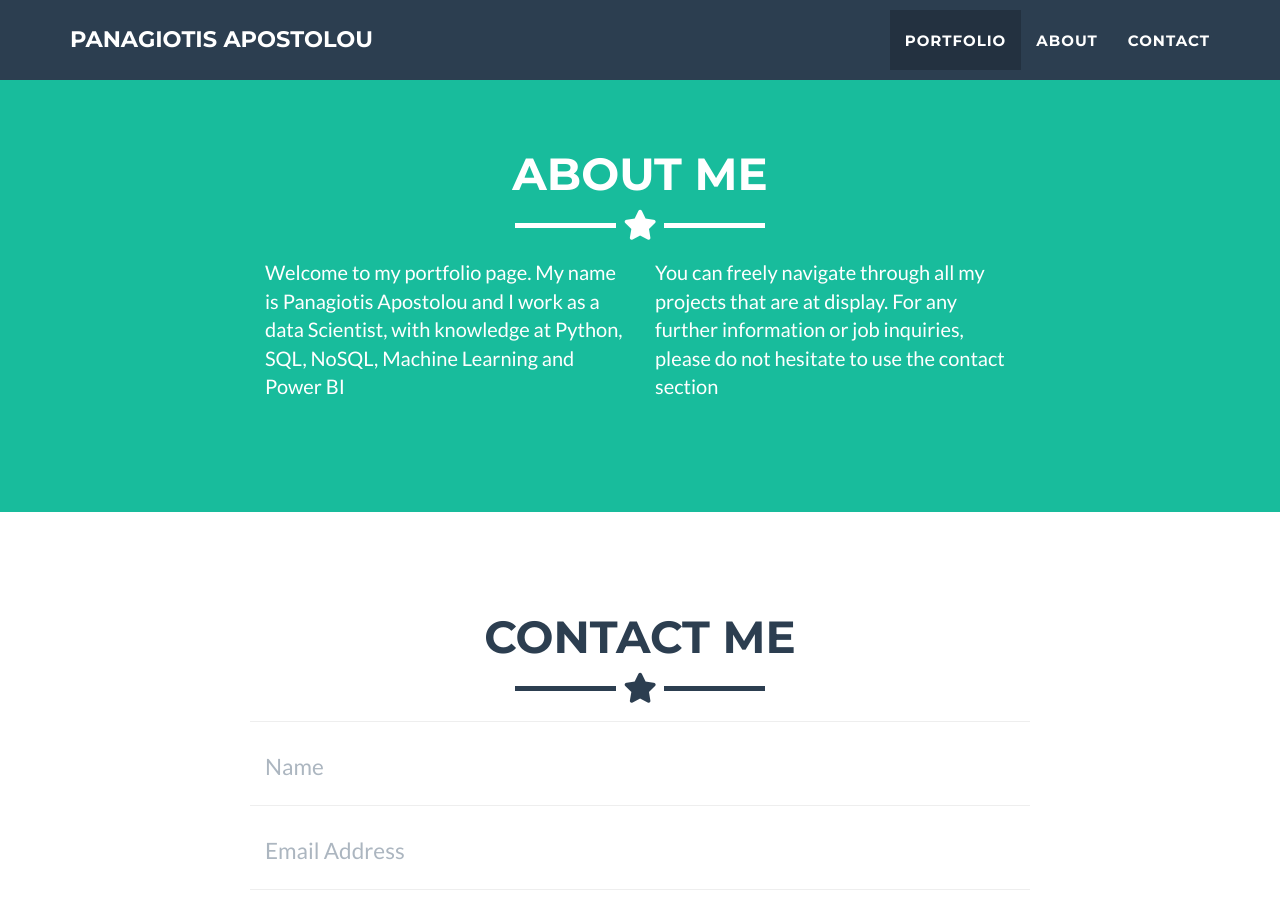
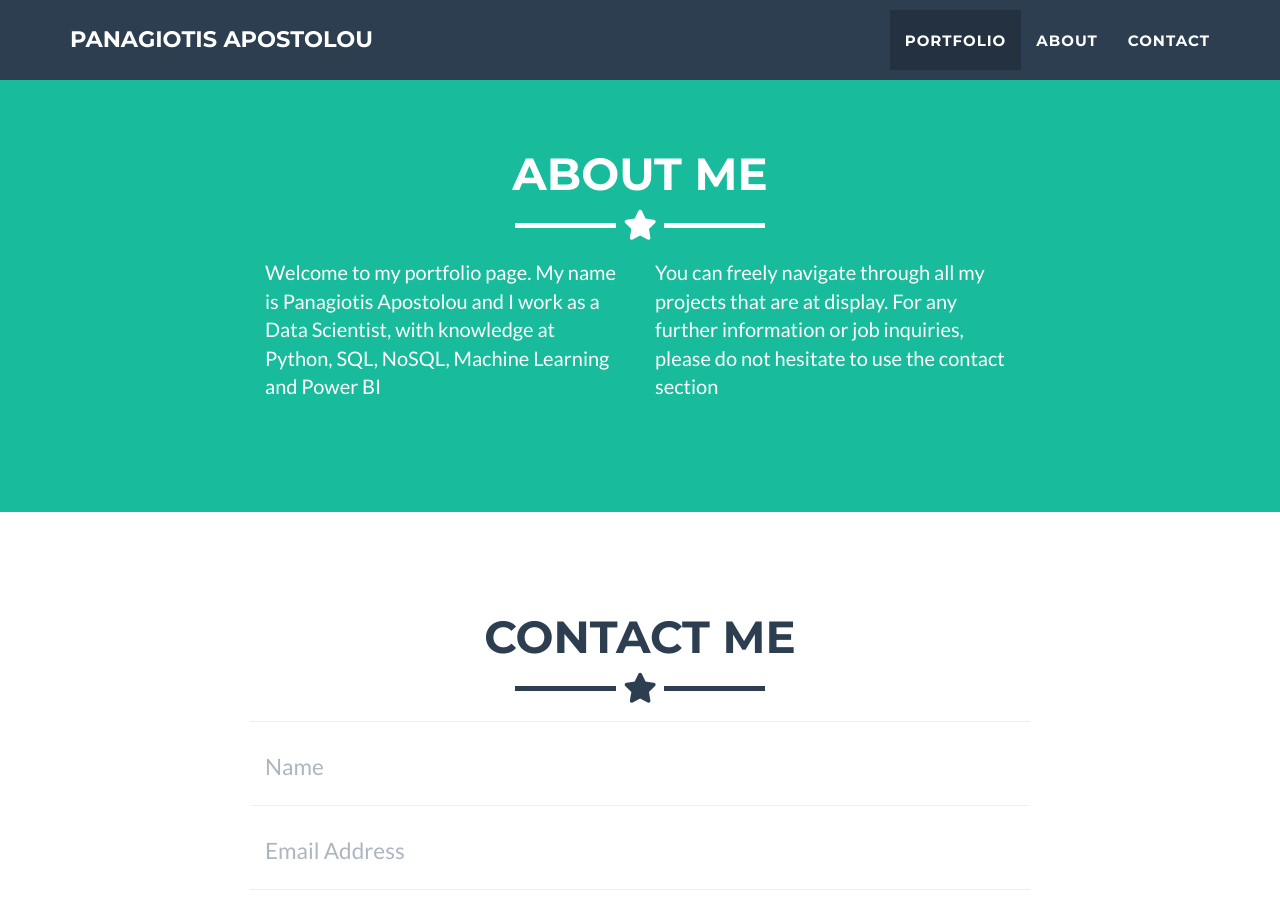
Before and after one commit to PanagiotisApostolou/PanagiotisApostolou.github.io, a Jekyll site: the page built from _posts/2014-07-18-project-1.markdown, in a window 1280 px wide and 900 px high, scrolled down 1650 px. Built offline with Jekyll 4.4.1, drawn with Linux system fonts in a browser that asks for light colours.

```diff
--- a/_includes/about.html
+++ b/_includes/about.html
@@ -9,7 +9,7 @@
     </div>
     <div class="row">
       <div class="col-lg-4 col-lg-offset-2">
-        <p>Welcome to my portfolio page. My name is Panagiotis Apostolou and I work as a data Scientist, with knowledge at Python, SQL, NoSQL, Machine Learning
+        <p>Welcome to my portfolio page. My name is Panagiotis Apostolou and I work as a Data Scientist, with knowledge at Python, SQL, NoSQL, Machine Learning
         and Power BI</p>
       </div>
       <div class="col-lg-4">
```
